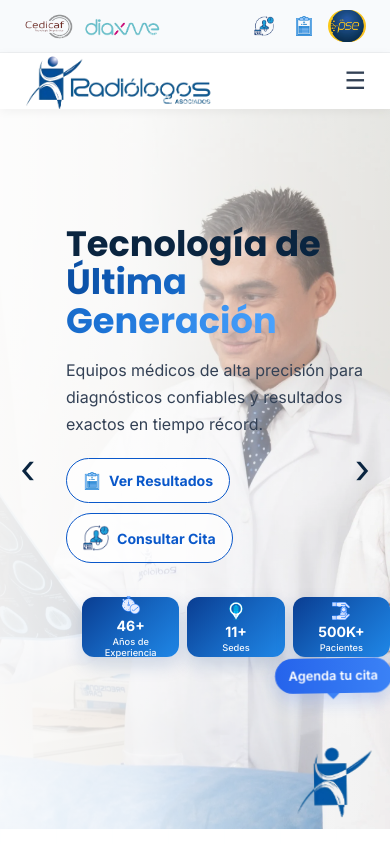
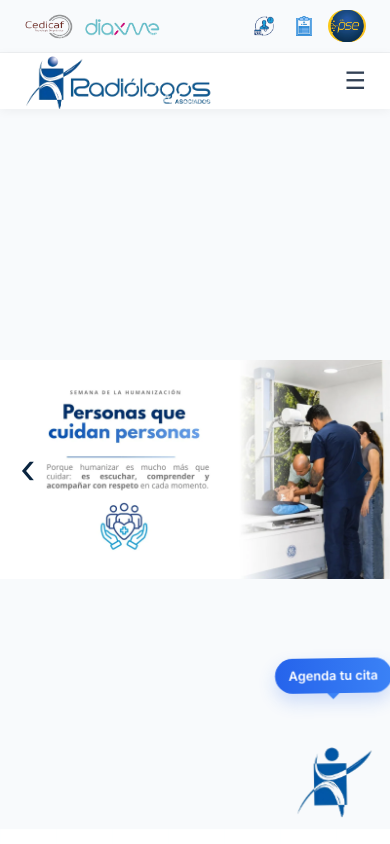
Before and after one commit to repositorioDahiana/Radiologos-Landing-Pages, a React (Vite) app: page / in a window 390 px wide. Shown: the top 844 px of the page. Built offline with nearby package versions, Linux system fonts and the light colour scheme.

Commit message:
Implementacion de baner de promocion en hero

```diff
--- a/src/assets/styles/home.css
+++ b/src/assets/styles/home.css
@@ -333,6 +333,25 @@
   right: 20px;
 }
 
+/* ==================== MOSTRAR IMAGEN COMPLETA SIN ZOOM ==================== */
+.hero--only-image {
+  /* 🌟 'contain' obliga a mostrar la imagen 100% completa sin recortarla ni hacerle zoom */
+  background-size: contain !important;
+  background-position: center center !important;
+  background-repeat: no-repeat !important;
+
+  /* Color de fondo opcional para rellenar el espacio libre si la imagen no ocupa todo el ancho/alto */
+  background-color: #f8fafc;
+}
+
+/* En celulares también asegura que mantenga sus proporciones exactas */
+@media (max-width: 768px) {
+  .hero--only-image {
+    background-size: contain !important;
+    background-position: center center !important;
+  }
+}
+
 
 /* ==================== RESPONSIVE HERO ==================== */
 @media (max-width: 992px) {
--- a/src/components/home/Hero.jsx
+++ b/src/components/home/Hero.jsx
@@ -4,6 +4,8 @@
 import tecnologiaHero from "../../assets/images/HomeHero1.webp";
 import especialistasHero from "../../assets/images/HomeHero2.webp";
 import clinicaHero from "../../assets/images/HomeHero3.webp";
+import bannerPromocional1 from "../../assets/images/Promocion1.webp";
+
 
 import resultadosIcon from "../../assets/Iconos/resultados.png";
 import agendarIcon from "../../assets/Iconos/consultarita.png";
@@ -11,7 +13,15 @@
 import sedesIcon from "../../assets/Iconos/sedes.png";
 import pacientesIcon from "../../assets/Iconos/paciente.png";
 
+
 const slides = [
+  {
+    id: 4,
+    image: bannerPromocional1,
+    alt: "Promoción o Banner Informativo",
+    onlyImage: true,
+  },
+
   {
     id: 1,
     title: "Tecnología de ",
@@ -41,7 +51,6 @@
   },
 ];
 
-
 function Hero() {
   const [currentSlide, setCurrentSlide] = useState(0);
   const navigate = useNavigate();
@@ -63,16 +72,18 @@
   }, []);
 
   const slide = slides[currentSlide];
+  const isOnlyImage = slide.onlyImage || slide.id === 4;
 
   return (
     <section
-      className="hero"
+      className={`hero ${isOnlyImage ? "hero--only-image" : ""}`}
       style={{ backgroundImage: `url(${slide.image})` }}
       aria-label={slide.alt}
     >
-      <div className="hero__overlay"></div>
+      {!isOnlyImage && <div className="hero__overlay"></div>}
 
       <div className="hero__container">
+        {!isOnlyImage && (
           <div className="hero__content">
             <h1 className="hero__title">
               {slide.title}
@@ -98,14 +109,19 @@
                 rel="noopener noreferrer"
                 className="btn btn-secondary"
               >
-              <img src={agendarIcon} alt="" className="btn-icon btn-icon--agendar" />
+                <img
+                  src={agendarIcon}
+                  alt=""
+                  className="btn-icon btn-icon--agendar"
+                />
                 Consultar Cita
               </a>
             </div>
           </div>
+        )}
 
+        {!isOnlyImage && (
           <div className="hero__stats">
-
             {/* 1 - ABOUT */}
             <div
               className="hero__statItem"
@@ -122,7 +138,6 @@
               </div>
             </div>
 
-          {/* 2 - SCROLL A HOME SECTION */}
             <a href="#ubicacion">
               <div className="hero__statItem">
                 <img
@@ -152,14 +167,14 @@
                 <div className="hero__statLabel">Pacientes</div>
               </div>
             </div>
+          </div>
+        )}
 
-        </div>
-
-          <button className="nav-arrow left" onClick={prevSlide}>
+        <button className="nav-arrow left" onClick={prevSlide} aria-label="Anterior">
           ‹
         </button>
 
-          <button className="nav-arrow right" onClick={nextSlide}>
+        <button className="nav-arrow right" onClick={nextSlide} aria-label="Siguiente">
           ›
         </button>
       </div>
```
Also changed, not shown: src/assets/images/Promocion1.webp (added). Lines whose indentation alone changed are shown as unchanged.
